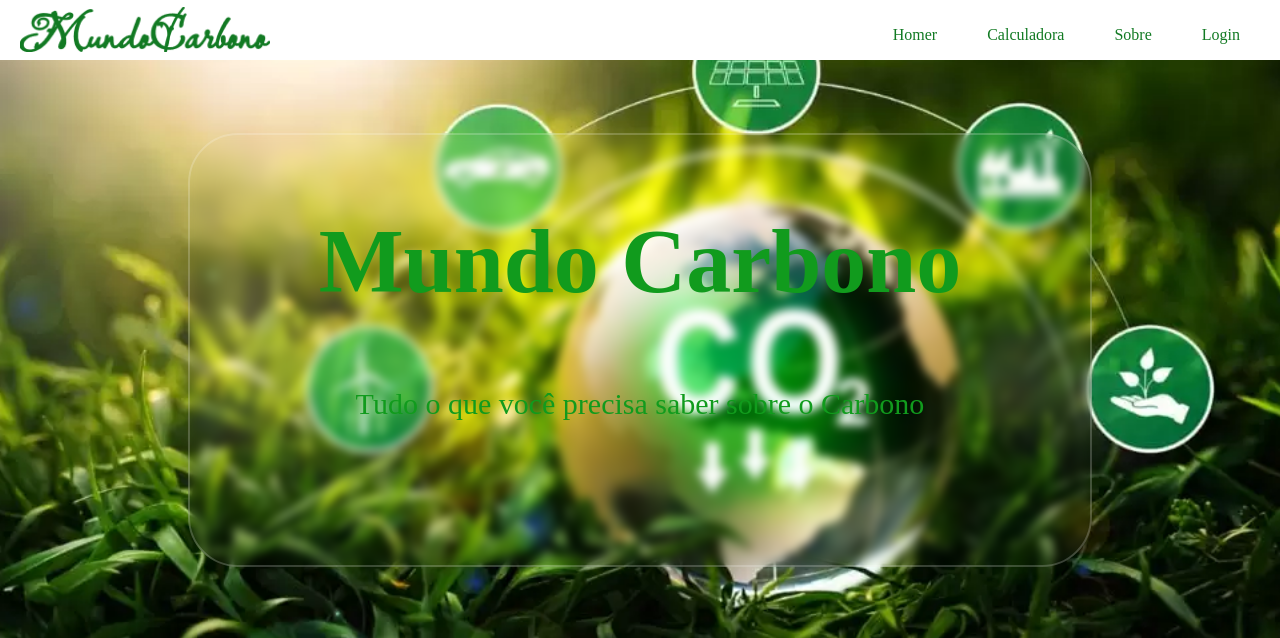
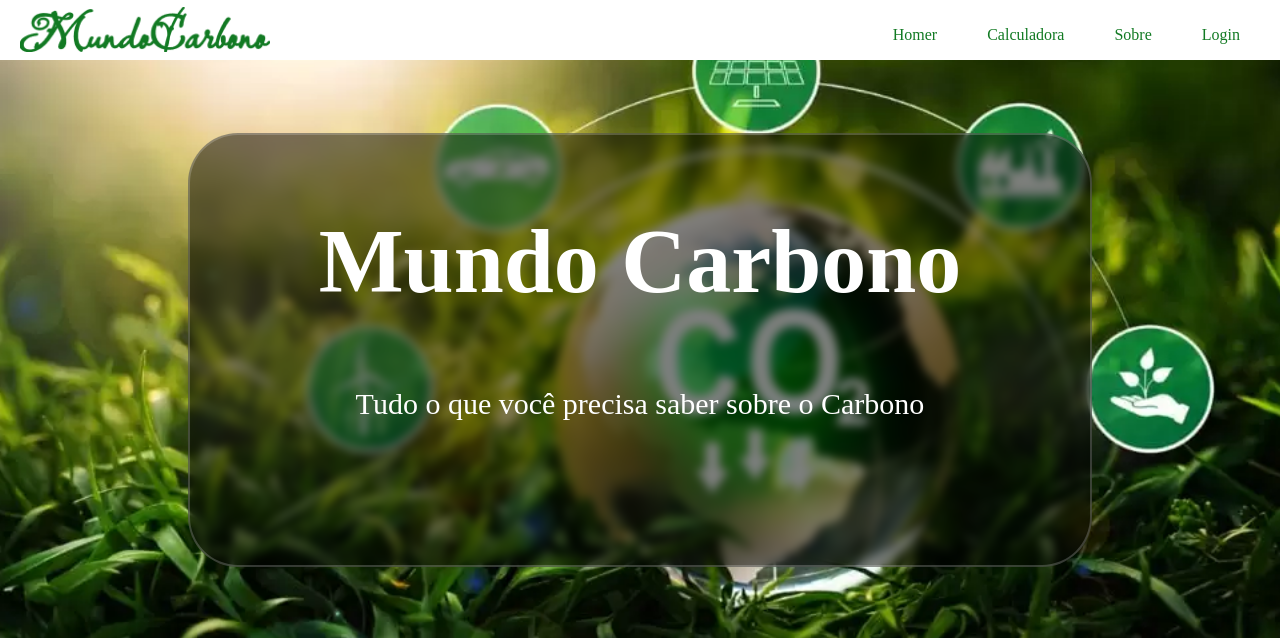
Before and after one commit to Athemos01/MundoCarbono, a plain HTML site: page index.html in a window 1280 px wide. Shown: the top 638 px of the page. Drawn offline with Linux system fonts and the light colour scheme.

Commit message:
version teste

```diff
--- a/assets/css/home-style.css
+++ b/assets/css/home-style.css
@@ -28,9 +28,10 @@ html, body {
     border: 2px solid rgba(255, 255, 255, .2);
     backdrop-filter: blur(5px);
     border-radius: 50px;
+    background-color: rgba(0, 0, 0, .5);
 }
 .font{
-    color: rgb(17, 155, 29)
+    color: rgb(255, 255,255)
 }
 .font-titulo{
     font-size: 90px;
```
